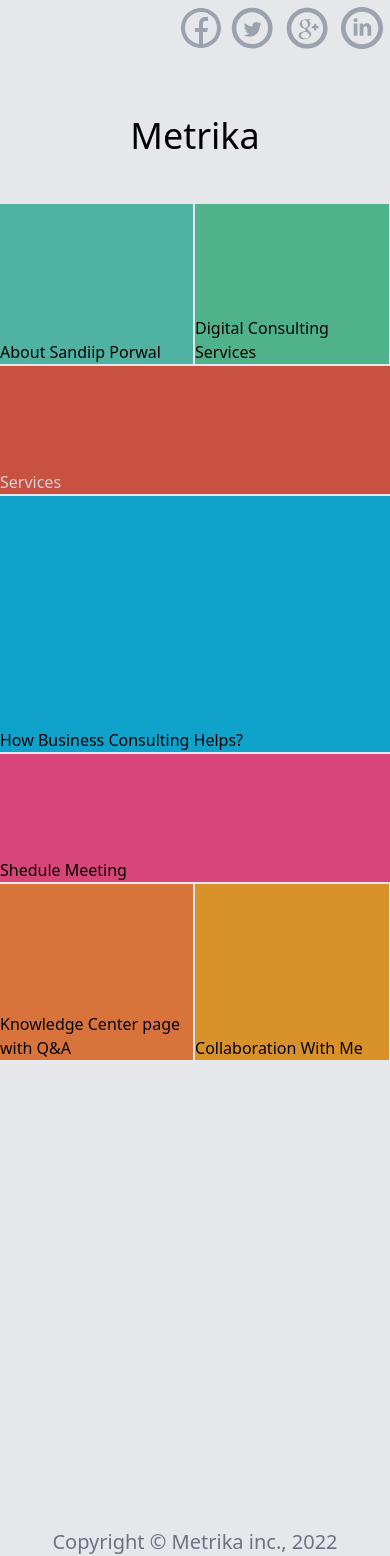
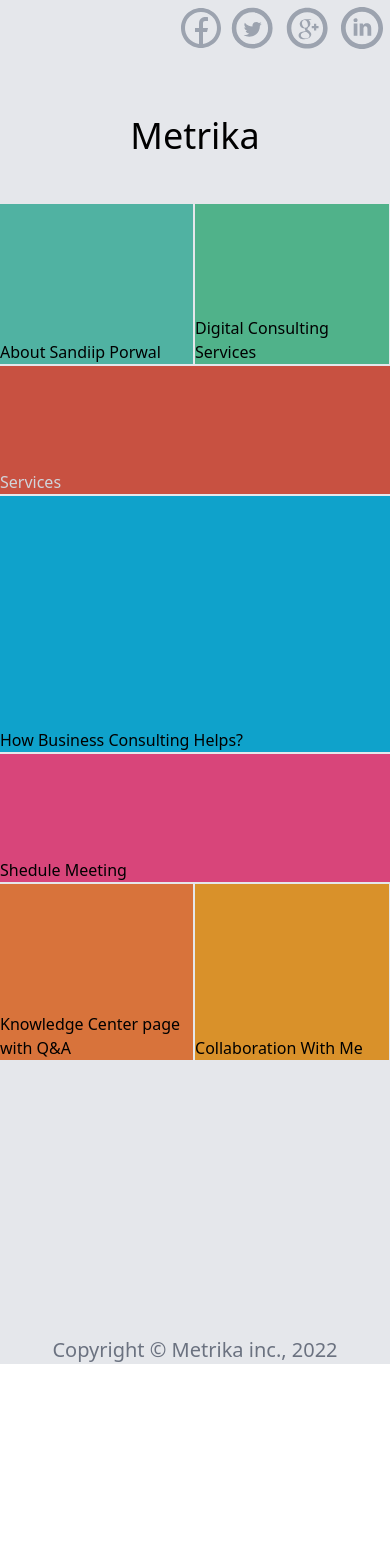
Before and after one commit to MDaud32/metrika-template, a Next.js app: page / in a window 390 px wide. After the commit the page ends 1364 px from the top, so only its background shows below. Built offline with nearby package versions, Linux system fonts and the light colour scheme.

Commit message:
fixing footer

```diff
--- a/components/navbar.js
+++ b/components/navbar.js
@@ -127,7 +127,7 @@
         </div>
       </div>
 
-      <div className="mt-[-18rem] lg:mt-[-40rem] md:mt-[-40rem]">
+      <div className="mt-[-30rem] lg:mt-[-40rem] md:mt-[-40rem]">
         <footer className="flex flex-col text-center h-screen justify-end text-xl text-gray-500">
           Copyright © Metrika inc., 2022
         </footer>
```
